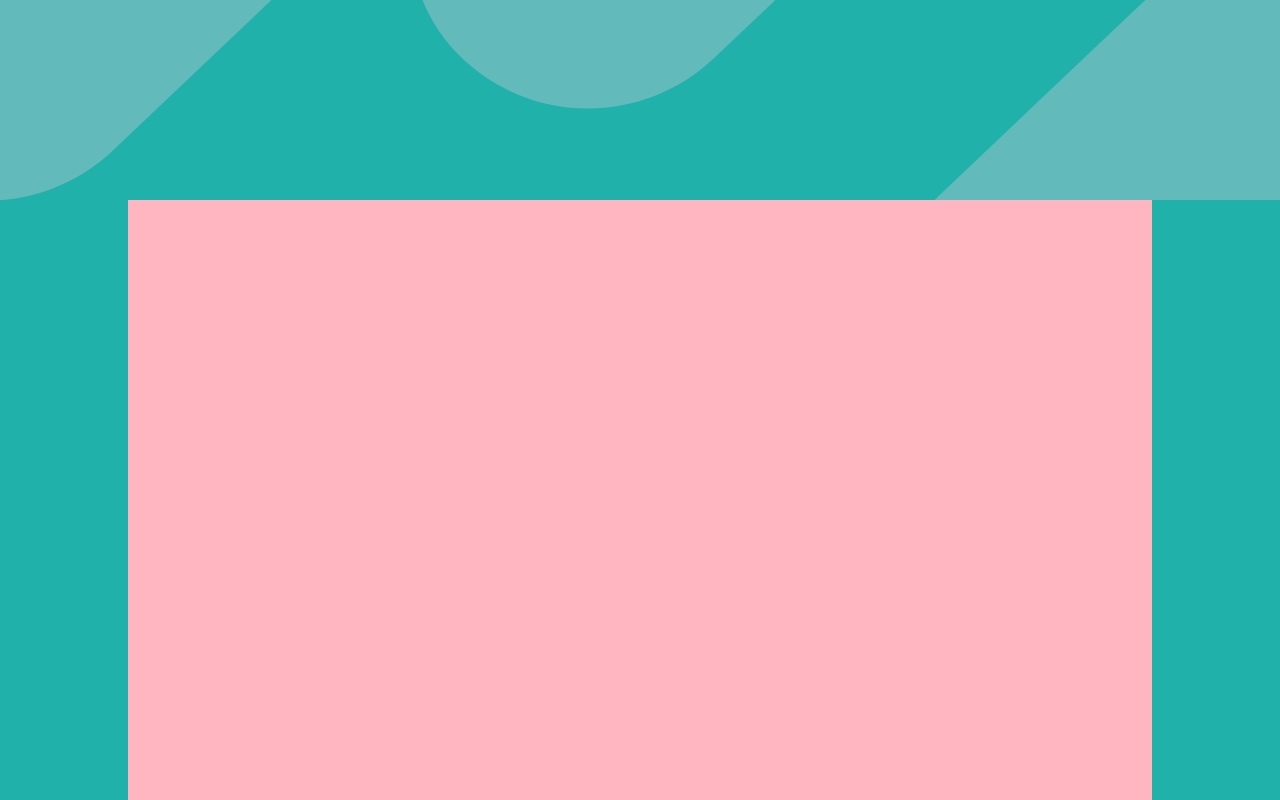
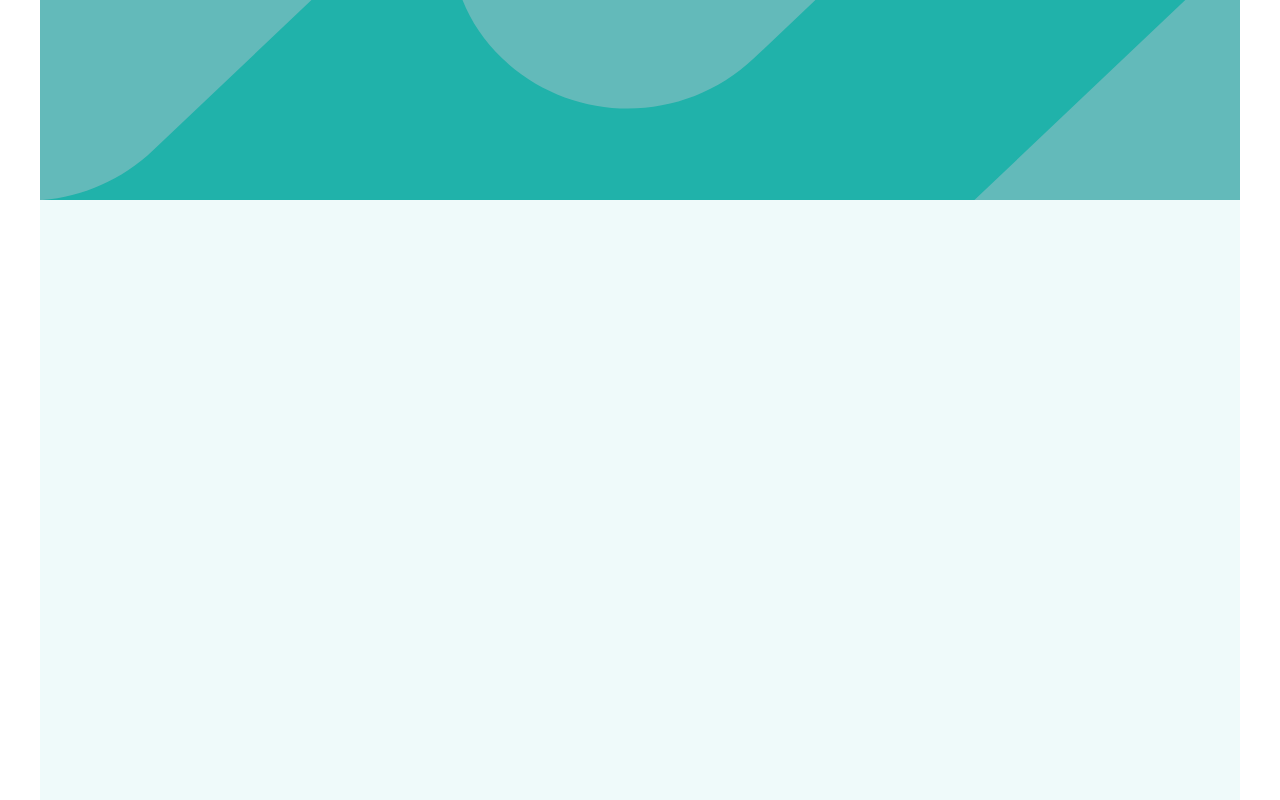
Before and after one commit to giandefaria/static-job-listings-master, a React (Create React App) app: page / in a window 1280 px wide. Shown: the top 800 px of the page. Built offline with nearby package versions, Linux system fonts and the light colour scheme.

Commit message:
retirei a cor do html e adicionei no fundo do box  header. Adicionei também a cor de fundo da parte principal da página

```diff
--- a/src/components/main/main.css
+++ b/src/components/main/main.css
@@ -4,21 +4,25 @@
 }
 
 html {
-    background: lightseagreen;
+    max-width: 1200px;
+
+    margin: 0 auto;
+
 }
 
 header {
-    width: 100vw;
+    width: 100%;
     height: 200px;
     background: url(../../assets/bg-header-desktop.svg) no-repeat;
     background-size: cover;
+    background-color: lightseagreen;
 
 }
 
 main  {
-    width: 80vw;
+    width: 100%;
     height: 800px;
-    background: lightpink;
+    background: hsl(180, 52%, 96%);
     margin: 0 auto;
 
 }
```
